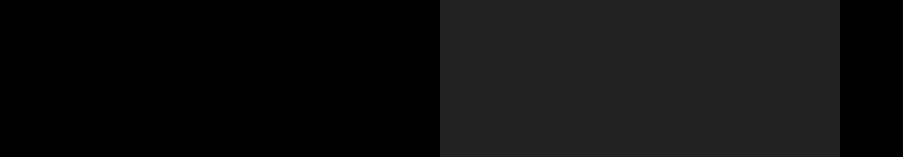
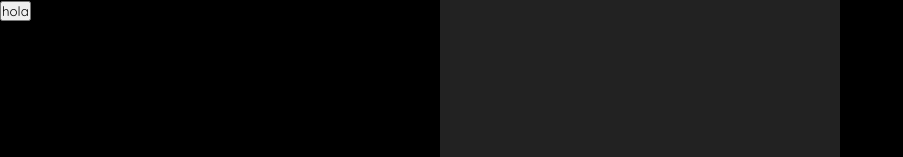
Before and after one commit to ricardoMogas/front-aplication-chat, a Vue app: page / in a window 1280 px wide. Shown: the top 157 px of the page, without its empty margins (0-903 px from the left). Built offline with nearby package versions, Linux system fonts and the light colour scheme.

Commit message:
Agregue un button al html

```diff
--- a/src/App.vue
+++ b/src/App.vue
@@ -1,6 +1,7 @@
 <template>
   <LoginView v-if="loggedIn == false" />
   <router-view v-else="loggedIn == true"/>
+  <button>hola</button>
 </template>
 
 <script>
```
